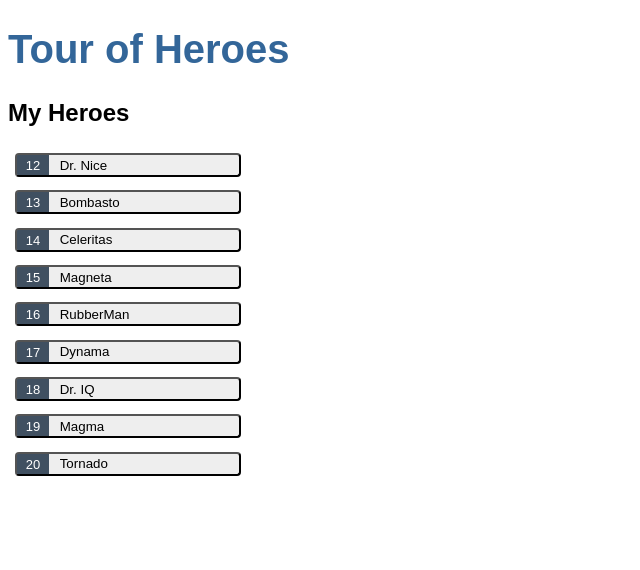
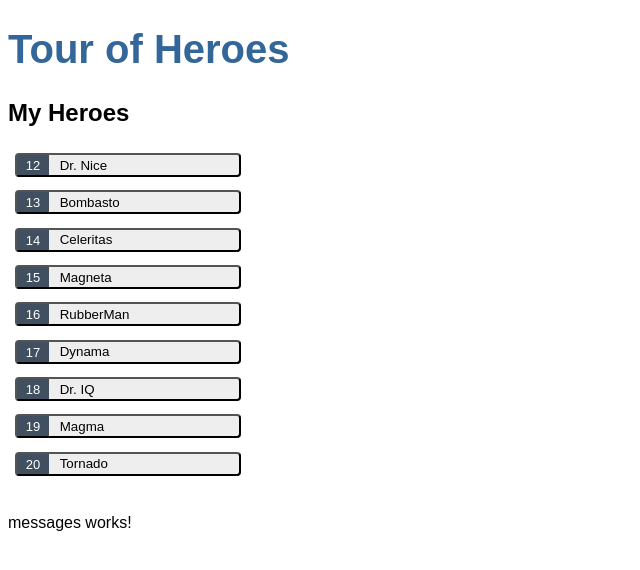
Before and after one commit to CrazyMechanic/angular-tour-of-heroes, an Angular app: page / in a window 1280 px wide. Shown: the top 570 px of the page, without its empty margins (0-640 px from the left). Built offline with nearby package versions, Linux system fonts and the light colour scheme.

Commit message:
Create MessagesComponent

```diff
--- a/src/app/app.component.html
+++ b/src/app/app.component.html
@@ -1,3 +1,4 @@
 <h1>{{title}}</h1>
 
 <app-heroes></app-heroes>
+<app-messages></app-messages>
--- a/src/app/app.module.ts
+++ b/src/app/app.module.ts
@@ -6,12 +6,14 @@
 import { HeroesComponent } from './components/heroes/heroes.component';
 import { FormsModule } from '@angular/forms';
 import { HeroDetailComponent } from './components/hero-detail/hero-detail.component';
+import { MessagesComponent } from './components/messages/messages.component';
 
 @NgModule({
   declarations: [
     AppComponent,
     HeroesComponent,
     HeroDetailComponent,
+    MessagesComponent,
   ],
   imports: [
     BrowserModule,
--- /dev/null
+++ b/src/app/components/messages/messages.component.html
@@ -0,0 +1 @@
+<p>messages works!</p>
```
Also changed, not shown: src/app/components/messages/messages.component.ts (added, +10 -0 lines), src/app/components/messages/messages.component.scss (added), 1 other file (tests, documents, lock files or other folders).
